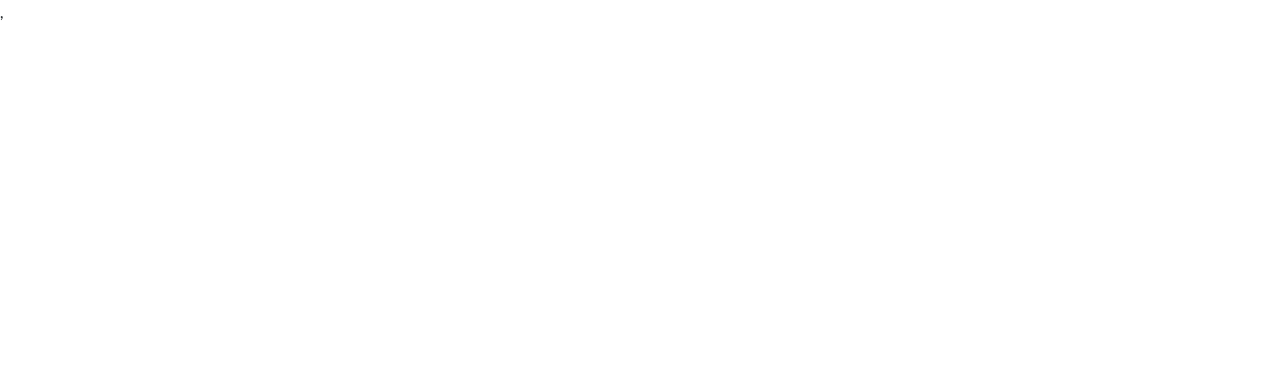
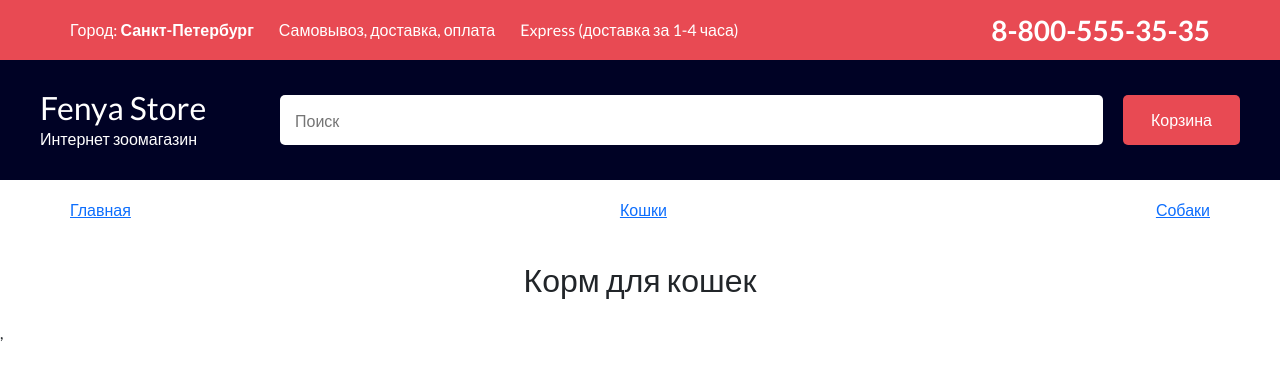
Before and after one commit to msmarielos/fenya-store, a React (Create React App) app in the folder client/: page /cats/food in a window 1280 px wide. Before the commit this address had no page. Shown: the top 380 px of the page. Built offline with nearby package versions, Linux system fonts and the light colour scheme.

Commit message:
food page split for dogs & cats

```diff
--- /dev/null
+++ b/client/src/components/Food/Food.jsx
@@ -0,0 +1,9 @@
+import { useLocation } from 'react-router-dom';
+
+export default function Food() {
+  const { pathname } = useLocation();
+  const type = pathname.split('/')[1];
+  return (
+    <>{type === 'cats' ? <h1>Корм для кошек</h1> : <h1>Корм для собак</h1>}</>
+  );
+}
--- a/client/src/index.js
+++ b/client/src/index.js
@@ -8,6 +8,7 @@ import Main from './components/Main/Main';
 import ItemForm from './components/ItemForm/ItemForm';
 import './index.scss';
 import { store } from './redux/store';
+import Food from './components/Food/Food';
 
 ReactDOM.render(
   <Provider store={store}>
@@ -15,9 +16,10 @@ ReactDOM.render(
       <Routes>
         <Route path="/" element={<App />}>
           <Route index element={<Main />} />
-          <Route path="/cats" element={<Cats />} />
-          <Route path="/dogs" element={<Dogs />} />
-          <Route path="/items" element={<ItemForm />} />
+          <Route path="cats" element={<Cats />} />
+          <Route path="cats/food" element={<Food />} />
+          <Route path="dogs" element={<Dogs />} />
+          <Route path="items" element={<ItemForm />} />
         </Route>
       </Routes>
     </BrowserRouter>
```
Also changed, not shown: client/src/components/Navigation/Navigation.jsx (+4 -4 lines).
